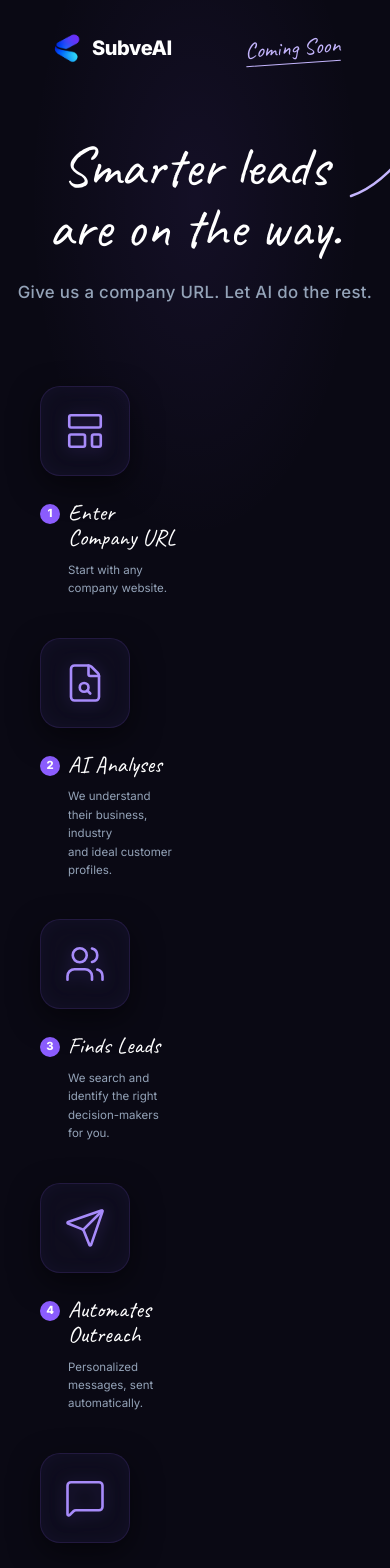
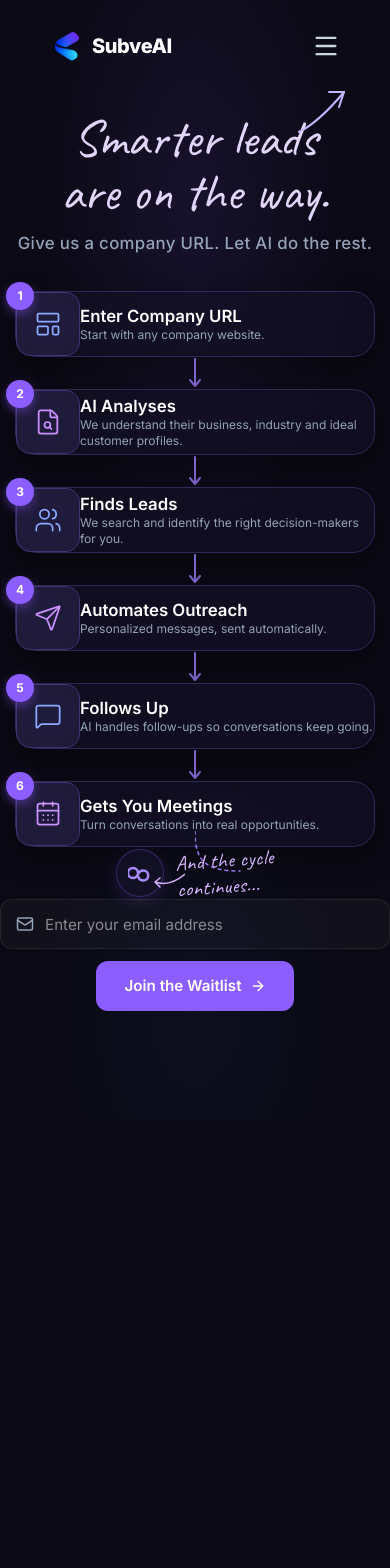
Before and after one commit to JS-2k/landing-subveai, a React (Vite) app: page / in a window 390 px wide. Shown: the top 1568 px of the page. After the commit the page ends 1121 px from the top, so only its background shows below. Built offline with nearby package versions, Linux system fonts and the light colour scheme.

Commit message:
UI Optimization: Compacted layout spacing, customized scrollbar, optimized waitlist flow

```diff
--- a/src/App.jsx
+++ b/src/App.jsx
@@ -1,5 +1,5 @@
 import { useState, Fragment } from 'react';
-import { ArrowRight, Mail, LayoutTemplate, FileSearch, Users, Send, MessageSquare, CalendarDays } from 'lucide-react';
+import { ArrowRight, Mail, LayoutTemplate, FileSearch, Users, Send, MessageSquare, CalendarDays, Menu, Zap, Lock } from 'lucide-react';
 
 const C = {
   bg: '#0a0914',
@@ -14,7 +14,7 @@ const C = {
 // ── SVG Curved Arrow for steps (pointing right)
 function StepArrow() {
   return (
-    <div className="workflow-arrow-main" style={{ margin: '0 -15px', marginTop: '35px', flexShrink: 0, zIndex: 1 }}>
+    <div className="workflow-arrow-main hidden lg:block" style={{ margin: '0 -15px', marginTop: '30px', flexShrink: 0, zIndex: 1 }}>
       <svg width="40" height="20" viewBox="0 0 40 20" fill="none">
         <path d="M5 15 Q 20 5, 35 15" stroke={C.brand} strokeWidth="2" fill="none" strokeLinecap="round" />
         <path d="M28 15 L 35 15 L 33 8" stroke={C.brand} strokeWidth="2" fill="none" strokeLinecap="round" strokeLinejoin="round" />
@@ -23,23 +23,42 @@ function StepArrow() {
   );
 }
 
+// ── Mobile Downward Arrow
+function MobileStepArrow() {
+  return (
+    <div className="flex-shrink-0 text-[#9f7cfc] z-0 flex items-center justify-center h-8 my-1" style={{ opacity: 0.8 }}>
+      <svg width="24" height="32" viewBox="0 0 24 32" fill="none">
+        <path d="M12 2 L12 28 M7 23 L12 29 L17 23" stroke="currentColor" strokeWidth="2" strokeLinecap="round" strokeLinejoin="round" />
+      </svg>
+    </div>
+  );
+}
+
 // ── SVG Main Swoosh Arrow (Top Right of Hero)
 function HeroArrow() {
   return (
-    <svg width="80" height="80" viewBox="0 0 80 80" fill="none" style={{ position: 'absolute', top: -10, right: -80 }}>
+    <svg className="hero-arrow hidden sm:block pointer-events-none" width="80" height="80" viewBox="0 0 80 80" fill="none" style={{ position: 'absolute', top: -10, right: -80 }}>
       <path d="M10 70 Q 40 60, 70 20" stroke="#c4b5fd" strokeWidth="2.5" fill="none" strokeLinecap="round" />
       <path d="M55 20 L 70 20 L 65 35" stroke="#c4b5fd" strokeWidth="2.5" fill="none" strokeLinecap="round" strokeLinejoin="round" />
     </svg>
   );
 }
 
-// ── SVG Bottom Cycle Arrow (Sweeping back)
+function MobileHeroArrow() {
+  return (
+    <svg className="hero-arrow-mobile block sm:hidden pointer-events-none" width="60" height="60" viewBox="0 0 60 60" fill="none" style={{ position: 'absolute', top: -30, right: -25 }}>
+      <path d="M5 50 Q 25 40, 50 10" stroke="#c4b5fd" strokeWidth="2" fill="none" strokeLinecap="round" />
+      <path d="M35 10 L 50 10 L 45 25" stroke="#c4b5fd" strokeWidth="2" fill="none" strokeLinecap="round" strokeLinejoin="round" />
+    </svg>
+  )
+}
+
+// ── SVG Bottom Cycle Arrow (Sweeping back for Desktop)
 function CycleArrow() {
   return (
-    <div className="cycle-arrow-container" style={{ position: 'absolute', bottom: -110, left: '6%', right: '2%', height: 160, pointerEvents: 'none', zIndex: -1 }}>
-      <svg width="100%" height="100%" preserveAspectRatio="none" viewBox="0 0 1000 160" fill="none">
-        {/* Sweep goes from far right to the far left pointing UP */}
-        <path d="M 980 10 C 1050 160, 800 150, 500 150 C 200 150, 10 140, 30 10" stroke={C.brand} strokeWidth="1.5" fill="none" strokeLinecap="round" opacity="0.5" />
+    <div className="cycle-arrow-container hidden lg:block" style={{ position: 'absolute', bottom: -56, left: '6%', right: '2%', height: 80, pointerEvents: 'none', zIndex: -1 }}>
+      <svg width="100%" height="100%" preserveAspectRatio="none" viewBox="0 0 1000 80" fill="none">
+        <path d="M 980 10 C 1050 80, 800 70, 500 70 C 200 70, 10 60, 30 10" stroke={C.brand} strokeWidth="1.5" fill="none" strokeLinecap="round" opacity="0.5" />
         <path d="M 45 18 L 30 10 L 22 24" stroke={C.brand} strokeWidth="1.5" fill="none" strokeLinecap="round" strokeLinejoin="round" opacity="0.5" />
       </svg>
     </div>
@@ -61,60 +80,70 @@ export default function App() {
   ];
 
   return (
-    <div style={{ position: 'relative', minHeight: '100vh', overflow: 'hidden', display: 'flex', flexDirection: 'column' }}>
-      {/* Background ambient glows */}
-      <div style={{ position: 'absolute', top: -200, left: '50%', transform: 'translateX(-50%)', width: '100%', height: 800, background: 'radial-gradient(ellipse, rgba(140, 93, 255, 0.08) 0%, transparent 60%)', pointerEvents: 'none', zIndex: 0 }} />
-      <div style={{ position: 'absolute', bottom: -200, left: '50%', transform: 'translateX(-50%)', width: '100%', height: 600, background: 'radial-gradient(ellipse, rgba(59, 130, 246, 0.05) 0%, transparent 60%)', pointerEvents: 'none', zIndex: 0 }} />
+    <div style={{ position: 'relative', minHeight: '100vh', display: 'flex', flexDirection: 'column', overflowX: 'hidden' }}>
+      {/* Background ambient glows clipped to viewport */}
+      <div style={{ position: 'absolute', inset: 0, overflow: 'hidden', pointerEvents: 'none', zIndex: 0 }}>
+        <div style={{ position: 'absolute', top: -200, left: '50%', transform: 'translateX(-50%)', width: '100%', height: 800, background: 'radial-gradient(ellipse, rgba(140, 93, 255, 0.1) 0%, transparent 60%)' }} />
+        <div style={{ position: 'absolute', bottom: -200, left: '50%', transform: 'translateX(-50%)', width: '100%', height: 600, background: 'radial-gradient(ellipse, rgba(59, 130, 246, 0.05) 0%, transparent 60%)' }} />
+      </div>
 
       {/* ── N A V B A R ── */}
-      <nav style={{ padding: '30px 50px', display: 'flex', justifyContent: 'space-between', alignItems: 'center', position: 'relative', zIndex: 10 }}>
+      <nav className="w-full flex justify-between items-center relative z-10 shrink-0" style={{ maxWidth: 1400, margin: '0 auto', padding: '30px 50px' }}>
         <div style={{ display: 'flex', alignItems: 'center', gap: 10 }}>
-          <img src="/assets/logo.png" alt="SubveAI" style={{ width: 32, height: 32 }} />
+          {/* Fallback box if logo not found, user uses /assets/logo.png */}
+          <div className="w-8 h-8 rounded-full flex items-center justify-center overflow-hidden bg-brand shrink-0">
+            <img src="/assets/logo.png" alt="" className="w-full h-full object-cover" onError={(e) => e.target.style.display = 'none'} />
+          </div>
           <span style={{ fontSize: '1.25rem', fontWeight: 800, color: C.white, letterSpacing: '-0.02em' }}>SubveAI</span>
         </div>
-        <div className="handwritten" style={{ position: 'relative', fontSize: '1.4rem', color: '#c4b5fd', transform: 'rotate(-4deg)' }}>
+
+        {/* Desktop Navbar Item */}
+        <div className="handwritten hidden sm:block shrink-0" style={{ position: 'relative', fontSize: '1.4rem', color: '#c4b5fd', transform: 'rotate(-4deg)' }}>
           Coming Soon
           <div style={{ position: 'absolute', bottom: 2, left: 0, width: '100%', height: 1, background: '#c4b5fd', borderRadius: 2 }} />
         </div>
+
+        {/* Mobile Navbar Item */}
+        <button className="sm:hidden flex items-center justify-center p-2 rounded text-slate-300 shrink-0">
+          <Menu size={28} strokeWidth={2} />
+        </button>
       </nav>
 
       {/* ── H E R O ── */}
-      <main style={{ flex: 1, display: 'flex', flexDirection: 'column', alignItems: 'center', position: 'relative', zIndex: 10, paddingTop: 40, paddingBottom: 60 }}>
+      <main className="flex-1 w-full mx-auto flex flex-col relative z-10 shrink-0" style={{ alignItems: 'center', paddingTop: 20, paddingBottom: 110, maxWidth: 1400 }}>
 
-        <div className="fade-up-1" style={{ position: 'relative', textAlign: 'center', marginBottom: 80 }}>
-          <h1 className="handwritten" style={{ fontSize: 'clamp(3.5rem, 8vw, 6rem)', lineHeight: 1.1, color: C.white, position: 'relative', display: 'inline-block' }}>
+        <div className="fade-up-1 shrink-0 w-full px-5 text-center relative" style={{ marginBottom: 35 }}>
+          <h1 className="handwritten relative inline-block mx-auto text-[3.2rem] leading-[1.05] sm:text-[4rem] md:text-[5rem] lg:text-[6rem]" style={{ color: '#e2d5fa' }}>
             Smarter leads<br />are on the way.
             <HeroArrow />
+            <MobileHeroArrow />
           </h1>
-          <p style={{ marginTop: 20, fontSize: '1.05rem', color: C.textSub, fontWeight: 500, letterSpacing: '0.02em' }}>
+          <p style={{ marginTop: 10, fontSize: '1.05rem', color: C.textSub, fontWeight: 500, letterSpacing: '0.02em' }}>
             Give us a company URL. Let AI do the rest.
           </p>
         </div>
 
-        {/* ── W O R K F L O W ── */}
-        <div className="fade-up-2 workflow-grid" style={{ display: 'flex', alignItems: 'flex-start', justifyContent: 'space-between', width: '100%', maxWidth: 1300, padding: '0 40px', position: 'relative', marginBottom: 120 }}>
+        {/* ── D E S K T O P   W O R K F L O W ── */}
+        <div className="fade-up-2 workflow-grid hidden lg:flex shrink-0 w-full relative" style={{ alignItems: 'flex-start', justifyContent: 'space-between', maxWidth: 1300, padding: '0 40px', marginBottom: 65 }}>
           {steps.map((s, i) => (
             <Fragment key={s.num}>
               <div style={{ display: 'flex', flexDirection: 'column', alignItems: 'flex-start', width: 145, position: 'relative' }}>
                 <div className="step-card">
                   <s.icon strokeWidth={1.5} />
                 </div>
-
-                <div style={{ display: 'flex', alignItems: 'flex-start', gap: 8, marginBottom: 10 }}>
-                  <div style={{ width: 20, height: 20, borderRadius: '50%', background: C.brand, color: C.white, display: 'flex', alignItems: 'center', justifyContent: 'center', fontSize: '0.7rem', fontWeight: 800, flexShrink: 0, marginTop: 4 }}>
-                    {s.num}
+                <div style={{ display: 'flex', alignItems: 'flex-start', gap: 6, marginBottom: 4 }}>
+                  <div style={{ width: 18, height: 18, borderRadius: '50%', background: C.brand, color: C.white, display: 'flex', alignItems: 'center', justifyContent: 'center', fontSize: '0.65rem', fontWeight: 800, flexShrink: 0, marginTop: 4 }}>
+                    <div style={{ margin: 'auto' }}>{s.num}</div>
                   </div>
-                  <h3 className="handwritten" style={{ fontSize: '1.45rem', color: C.white, lineHeight: 1.1 }}>
+                  <h3 className="handwritten" style={{ fontSize: '1.35rem', color: C.white, lineHeight: 1.1 }}>
                     {s.title.split('\n').map((line, idx) => <div key={idx}>{line}</div>)}
                   </h3>
                 </div>
-
-                <p style={{ fontSize: '0.72rem', color: C.textSub, lineHeight: 1.6, paddingLeft: 28, paddingRight: 4 }}>
+                <p style={{ fontSize: '0.72rem', color: C.textSub, lineHeight: 1.5, paddingLeft: 24, paddingRight: 0 }}>
                   {s.desc.split('\n').map((line, idx) => <span key={idx}>{line}<br /></span>)}
                 </p>
-
                 {i === 0 && (
-                  <div className="handwritten fade-up-4 cycle-arrow-container" style={{ position: 'absolute', bottom: -100, left: -20, color: '#c4b5fd', fontSize: '1.25rem', transform: 'rotate(-6deg)', textAlign: 'center', opacity: 0.9 }}>
+                  <div className="handwritten fade-up-4 cycle-arrow-container" style={{ position: 'absolute', bottom: -50, left: -20, color: '#c4b5fd', fontSize: '1.25rem', transform: 'rotate(-6deg)', textAlign: 'center', opacity: 0.9 }}>
                     And the cycle<br />continues...
                   </div>
                 )}
@@ -125,24 +154,83 @@ export default function App() {
           <CycleArrow />
         </div>
 
+        {/* ── M O B I L E   W O R K F L O W ── */}
+        <div className="flex lg:hidden flex-col items-center w-full max-w-[360px] mx-auto px-5 mb-16 fade-up-2 shrink-0">
+          {steps.map((s, i) => (
+            <Fragment key={s.num}>
+              <div className="relative flex items-center p-[18px] rounded-[22px] w-full bg-[rgba(20,18,40,0.6)] border border-[#302657] shadow-[0_10px_30px_rgba(0,0,0,0.3)]">
+
+                {/* Number Overlapped Badge */}
+                <div className="absolute -top-[10px] -left-[10px] w-7 h-7 rounded-full flex items-center justify-center text-xs font-bold text-white z-10" style={{ background: '#8c5dff', boxShadow: '0 4px 10px rgba(140, 93, 255, 0.4)' }}>
+                  {s.num}
+                </div>
+
+                {/* Icon Block */}
+                <div className="flex-shrink-0 flex items-center justify-center w-16 h-16 rounded-[14px] bg-[rgba(35,32,65,0.7)] border border-[#403570] mr-5 relative overflow-hidden">
+                  <div className="absolute w-8 h-8 rounded-full bg-[#8c5dff] opacity-20 blur-xl"></div>
+                  <s.icon strokeWidth={1.5} className="w-[28px] h-[28px] text-[#90bcff] relative z-10 drop-shadow-md" style={{ color: i % 2 === 0 ? '#8ca9ff' : '#c992ff' }} />
+                </div>
+
+                {/* Text Content */}
+                <div className="flex flex-col flex-1 pr-1">
+                  <h3 className="text-white font-semibold text-[1.05rem] leading-tight mb-[3px]" style={{ fontFamily: 'Inter, sans-serif' }}>
+                    {s.title.replace('\n', ' ')}
+                  </h3>
+                  <p className="text-[0.75rem] text-[#94a3b8] leading-[1.3]">
+                    {s.desc.replace('\n', ' ')}
+                  </p>
+                </div>
+              </div>
+
+              {/* Separator Arrow */}
+              {i < steps.length - 1 && <MobileStepArrow />}
+            </Fragment>
+          ))}
+
+          {/* Mobile Infinity Cycle Section */}
+          <div className="w-full flex justify-center relative mt-2 pt-2 shrink-0">
+            <svg className="absolute -top-4 left-1/2 -ml-[25px]" width="80" height="60" viewBox="0 0 80 60" fill="none">
+              <path d="M 0 0 C 0 30, 10 40, 45 40" stroke="#9f7cfc" strokeWidth="1.5" strokeDasharray="3 4" fill="none" strokeLinecap="round" />
+            </svg>
+
+            <div className="flex items-center gap-3 relative z-10 mt-5 w-full justify-center pl-6">
+              <div className="w-12 h-12 rounded-full flex items-center justify-center bg-[rgba(20,18,40,0.8)] border border-[rgba(140,93,255,0.3)] shadow-[0_5px_15px_rgba(140,93,255,0.15)] flex-shrink-0">
+                <svg width="24" height="24" viewBox="0 0 24 24" fill="none" stroke="#a78bfa" strokeWidth="2.5" strokeLinecap="round" strokeLinejoin="round">
+                  <path d="M10 12c0-2.8-2.2-5-5-5s-5 2.2-5 5 2.2 5 5 5c2 0 3.8-1.2 4.6-3l.8-1.5c1-1.8 2.8-3 4.8-3 2.8 0 5 2.2 5 5s-2.2 5-5 5c-2 0-3.8-1.2-4.6-3l-.8-1.5" />
+                </svg>
+              </div>
+
+              <div className="relative shrink-0">
+                <svg width="35" height="20" viewBox="0 0 35 20" style={{ position: 'absolute', left: -26, top: 22, pointerEvents: 'none' }}>
+                  <path d="M35 5 Q 20 18, 5 13" stroke="#d8b4fe" strokeWidth="1.5" fill="none" />
+                  <path d="M10 9 L 5 13 L 10 18" stroke="#d8b4fe" strokeWidth="1.5" fill="none" strokeLinecap="round" strokeLinejoin="round" />
+                </svg>
+                <div className="handwritten leading-tight text-[1.3rem]" style={{ color: '#d8b4fe', transform: 'rotate(-4deg)', letterSpacing: '0.02em', textShadow: '0 2px 5px rgba(0,0,0,0.5)' }}>
+                  And the cycle<br />continues...
+                </div>
+              </div>
+            </div>
+          </div>
+        </div>
+
         {/* ── W A I T L I S T ── */}
-        <div className="fade-up-3" style={{ display: 'flex', flexDirection: 'column', alignItems: 'center', width: '100%', padding: '0 20px' }}>
+        <div className="fade-up-3 flex flex-col items-center w-full px-5 shrink-0" style={{ maxWidth: 800 }}>
           {done ? (
-            <div style={{ padding: '16px 32px', background: 'rgba(34,197,94,0.1)', border: '1px solid rgba(34,197,94,0.3)', borderRadius: 12, color: '#4ade80', fontWeight: 600 }}>
+            <div className="py-4 px-8 bg-green-900/40 border border-green-500/50 rounded-xl text-green-400 font-semibold text-sm">
               You're on the list! We'll be in touch.
             </div>
           ) : (
-            <form onSubmit={submit} style={{ display: 'flex', gap: 12, width: '100%', maxWidth: 540, flexWrap: 'wrap', justifyContent: 'center' }}>
+            <form onSubmit={submit} style={{ display: 'flex', gap: 12, width: '100%', maxWidth: 540, flexWrap: 'wrap', justifyContent: 'center', position: 'relative', zIndex: 20 }}>
               <div style={{ position: 'relative', flex: '1 1 280px' }}>
                 <Mail size={18} color={C.textSub} style={{ position: 'absolute', left: 16, top: '50%', transform: 'translateY(-50%)' }} />
                 <input
                   type="email" required placeholder="Enter your email address" value={email} onChange={e => setEmail(e.target.value)}
-                  style={{ width: '100%', padding: '16px 16px 16px 44px', background: C.glass, border: `1px solid ${C.border}`, borderRadius: 12, color: C.white, fontSize: '0.9rem', outline: 'none', transition: 'border-color 0.2s' }}
+                  style={{ width: '100%', height: '50px', padding: '0 16px 0 44px', background: C.glass, border: `1px solid ${C.border}`, borderRadius: 12, color: C.white, fontSize: '0.95rem', outline: 'none', transition: 'border-color 0.2s' }}
                   onFocus={e => e.currentTarget.style.borderColor = C.brandHover}
                   onBlur={e => e.currentTarget.style.borderColor = C.border}
                 />
               </div>
-              <button type="submit" style={{ padding: '0 28px', height: 50, background: C.brand, color: C.white, fontSize: '0.9rem', fontWeight: 600, border: 'none', borderRadius: 12, cursor: 'pointer', display: 'flex', alignItems: 'center', gap: 8, transition: 'background 0.2s' }}
+              <button type="submit" style={{ padding: '0 28px', height: 50, background: C.brand, color: C.white, fontSize: '0.95rem', fontWeight: 600, border: 'none', borderRadius: 12, cursor: 'pointer', display: 'flex', alignItems: 'center', gap: 8, transition: 'background 0.2s', flexShrink: 0 }}
                 onMouseEnter={e => e.currentTarget.style.background = C.brandHover}
                 onMouseLeave={e => e.currentTarget.style.background = C.brand}
               >
@@ -150,16 +238,11 @@ export default function App() {
               </button>
             </form>
           )}
-
-          <div style={{ marginTop: 24, fontSize: '0.65rem', fontWeight: 700, letterSpacing: '0.2em', textTransform: 'uppercase', color: C.textSub }}>
-            Be among the first to experience SubveAI
-          </div>
         </div>
-
       </main>
 
-      {/* ── F O O T E R   T E X T ── */}
-      <div style={{ position: 'absolute', bottom: 40, left: 50, right: 50, display: 'flex', justifyContent: 'space-between', alignItems: 'flex-end', pointerEvents: 'none' }}>
+      {/* ── F O O T E R   T E X T (Desktop Only) ── */}
+      <div className="hidden sm:flex absolute bottom-10 left-12 right-12 justify-between items-end pointer-events-none">
         <div style={{ fontSize: '0.65rem', fontWeight: 700, letterSpacing: '0.2em', color: C.textSub, lineHeight: 1.8 }}>
           LESS MANUAL WORK.<br />MORE OPPORTUNITIES.
         </div>
--- a/src/index.css
+++ b/src/index.css
@@ -60,6 +60,32 @@ body {
   line-height: 1.6;
 }
 
+/* Custom Scrollbar */
+html {
+  background: #0a0914;
+  scrollbar-width: thin;
+  scrollbar-color: rgba(148, 163, 184, 0.4) #0a0914;
+}
+
+::-webkit-scrollbar {
+  width: 6px;
+  height: 6px;
+}
+
+::-webkit-scrollbar-track {
+  background: #0a0914;
+  border-radius: 0;
+}
+
+::-webkit-scrollbar-thumb {
+  background: rgba(148, 163, 184, 0.4);
+  border-radius: 10px;
+}
+
+::-webkit-scrollbar-thumb:hover {
+  background: rgba(148, 163, 184, 0.7);
+}
+
 ::selection {
   background: rgba(140, 93, 255, 0.35);
   color: white;
@@ -93,13 +119,13 @@ body {
   position: relative;
   background: rgba(20, 18, 40, 0.5);
   border: 1px solid rgba(140, 93, 255, 0.15);
-  border-radius: 20px;
-  width: 90px;
-  height: 90px;
+  border-radius: 18px;
+  width: 80px;
+  height: 80px;
   display: flex;
   align-items: center;
   justify-content: center;
-  margin-bottom: 24px;
+  margin-bottom: 16px;
   transition: all 0.3s ease;
   box-shadow: inset 0 0 20px rgba(140, 93, 255, 0.05), 0 10px 30px rgba(0, 0, 0, 0.5);
 }
```
